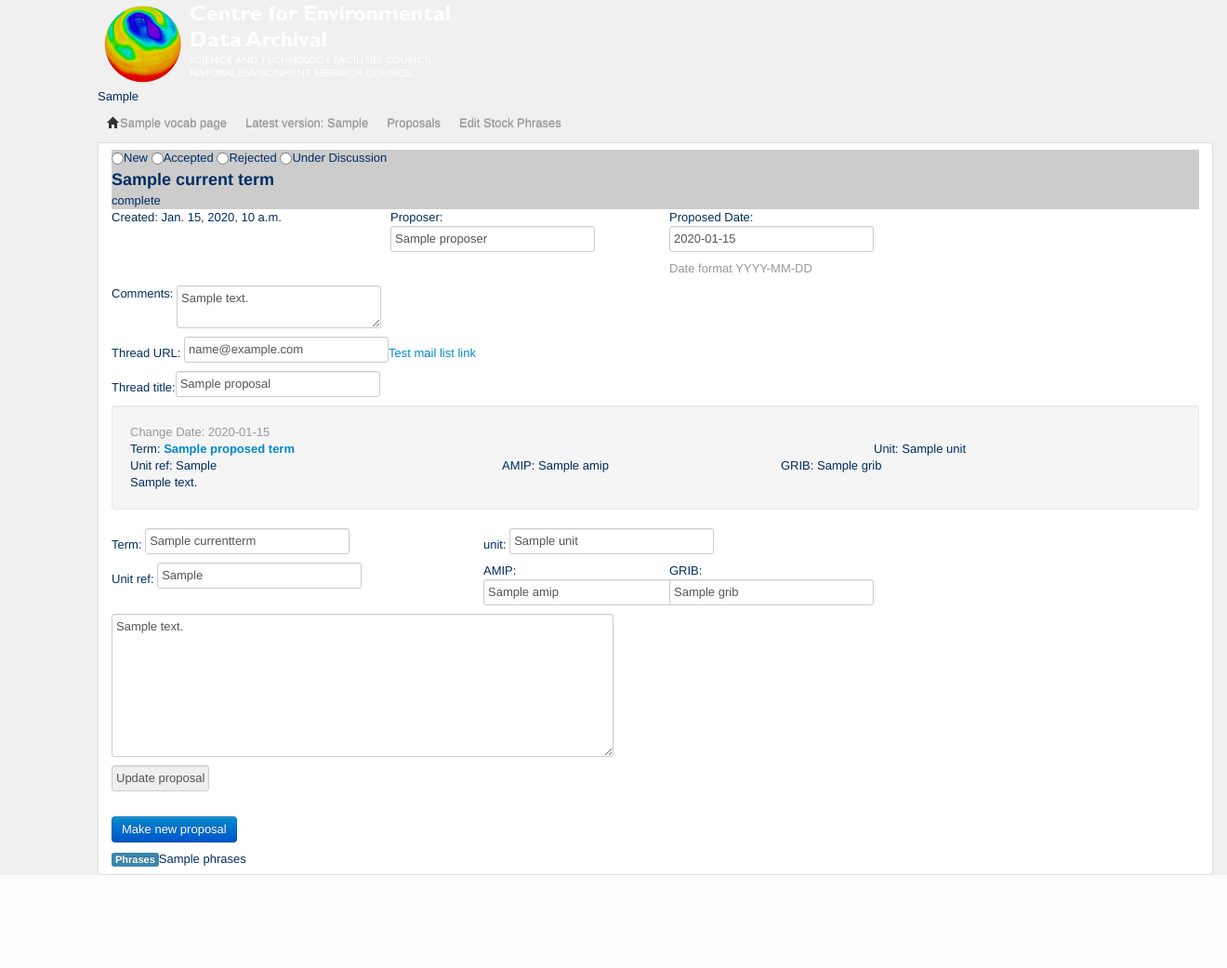
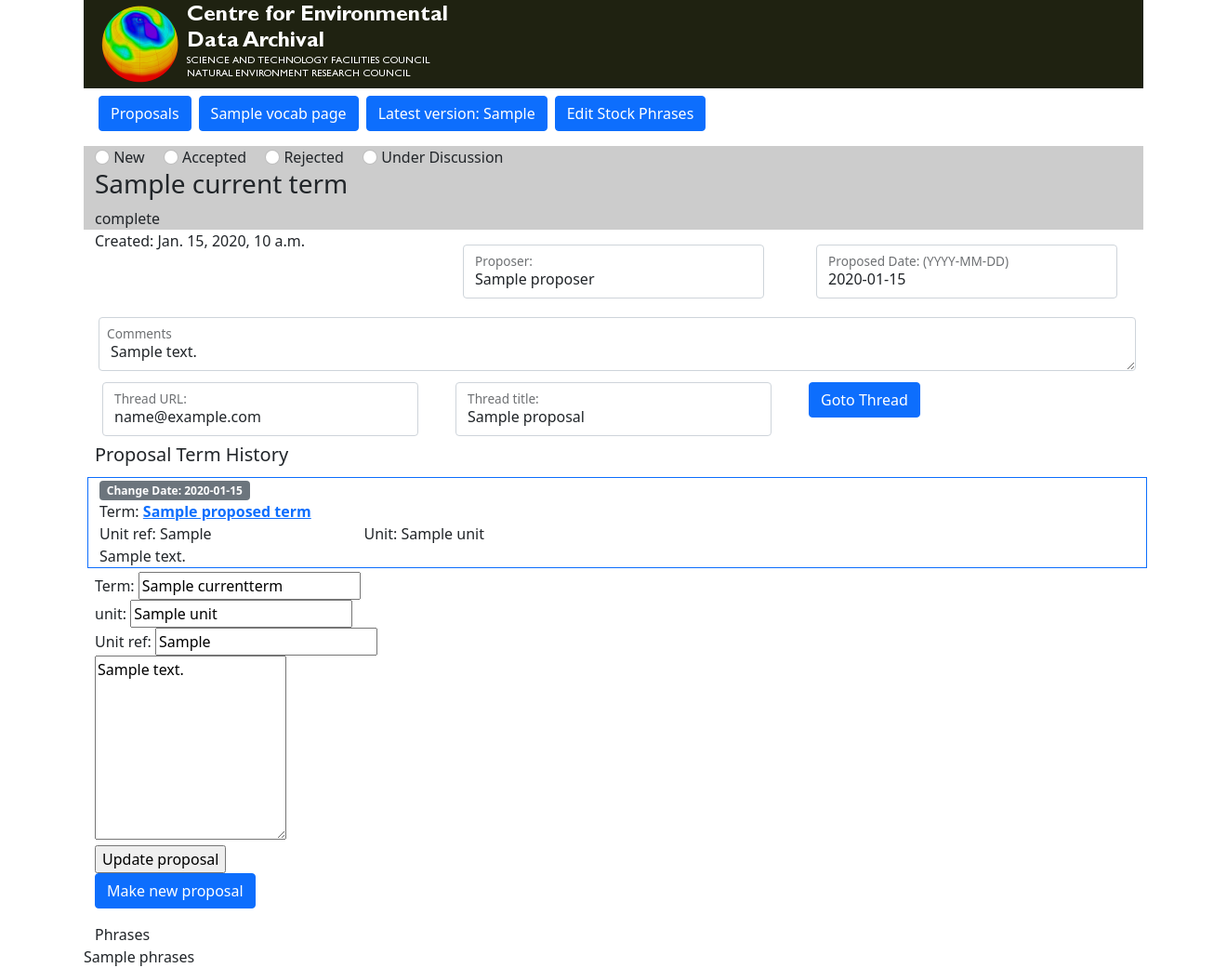
Before and after one commit to cedadev/cf-vocab-editor, a Django app: template vocab/templates/vocab/proposal.html in a window 1320 px wide. Shown: the whole page at 93% size. Before the commit the page ends 941 px from the top, so only its background shows below. Run offline with Django 3.2, Linux system fonts and the light colour scheme; the template is opened without the code that fills it: most values are stand-ins (such as "Sample title", 1, 10 or a date in 2020).

Commit message:
updates to bootstrap 5

```diff
--- a/vocab/templates/vocab/base.html
+++ b/vocab/templates/vocab/base.html
@@ -10,9 +10,13 @@
 <title>{% block meta_title %}{% endblock %}</title>
 <link rel="shortcut icon" href="/static/img/favicon.ico">
 
-<link rel="stylesheet" href="/static/css/bootstrap.css">
+<!--<link rel="stylesheet" href="/static/css/bootstrap.css">
 <link rel="stylesheet" href="/static/css/bootstrap.responsive.css">
-<link rel="stylesheet" href="/static/css/ceda.css""
+-->
+<link rel="stylesheet" href="/static/css/ceda.css">
+
+
+<link href="https://cdn.jsdelivr.net/npm/bootstrap@5.0.2/dist/css/bootstrap.min.css" rel="stylesheet" integrity="sha384-EVSTQN3/azprG1Anm3QDgpJLIm9Nao0Yz1ztcQTwFspd3yD65VohhpuuCOmLASjC" crossorigin="anonymous">
 
 {% block extra_css %}{% endblock %}
 
@@ -32,43 +36,25 @@
 </head>
 
 
-
 <body id="{% block body_id %}body{% endblock %}">
 
-<!--<div class="navbar">
-  <div class="navbar-inner">
-    --><div class="container">
-      <a class="btn btn-navbar" data-toggle="collapse" data-target=".nav-collapse">
-        <span class="icon-bar"></span>
-        <span class="icon-bar"></span>
-        <span class="icon-bar"></span>
-      </a>
-
-      <div id="site-info" class="span6">
-         <div id="site-logo"><a href="/"><img src="/static/img/ceda_logo_trasnp_white_4_small.png" /></a></div>
-         <div id="site-titles">
-            {% if settings.SITE_TAGLINE %}<div id="site-tagline">{{ settings.SITE_TAGLINE }}</div>{% endif %}
-         </div>
-     <!--
-      </div>
-
+<div class="container">
+  <div class="row">
+    <div class="col" style="background: rgb(31, 34, 17);">
+      <a href="/"><img src="/static/img/ceda_logo_trasnp_white_4_small.png"/></a>
     </div>
--->
-
-<div class="container">
+  </div>
 
   <div class="row">
-    <div class="span12">
+    <div class="col">
       <div class="navbar">
 {% block navbar %}
     <ul class="nav">
+      <li><a href="/proposals/{{vocab.pk}}" class="btn btn-primary mx-1">Proposals</a></li>
 {%if user %}
-      <li><a href="/admin/vocab/{{vocab.pk}}"><i class="icon-home"></i>{{vocab}} page</a></li>
-      <li><a href="/vocabversion/{{vocab.latest_version.pk}}">Latest version: {{vocab.latest_version}}</a></li>
-{% endif %}
-      <li><a href="/proposals/{{vocab.pk}}">Proposals</a></li>
-{%if user %}
-      <li><a href="/admin/vocab/phrase">Edit Stock Phrases</a></li>
+      <li><a href="/admin/vocab/{{vocab.pk}}" class="btn btn-primary mx-1"><i class="icon-home"></i>{{vocab}} page</a></li>
+      <li><a href="/vocabversion/{{vocab.latest_version.pk}}" class="btn btn-primary mx-1">Latest version: {{vocab.latest_version}}</a></li>
+      <li><a href="/admin/vocab/phrase" class="btn btn-primary mx-1">Edit Stock Phrases</a></li>
 {% endif %}
     </ul>
 {% endblock %}
@@ -76,15 +62,18 @@
     </div>
   </div>
 
-  <h1>{% block title %}{% endblock %}</h1>
+  <div class="row">
+    <div class="col">
+      <h1>{% block title %}{% endblock %}</h1>
+    </div>
+  </div>
 
-  <div class="container">
-    <div class="row">
-      <div class="span12 left main">
+
+  <div class="row">
+    <div class="col">
         {% block main %}{% endblock %}
       </div>
     </div>
-  </div>
 
 </div>
 
--- a/vocab/templates/vocab/proposal.html
+++ b/vocab/templates/vocab/proposal.html
@@ -1,59 +1,82 @@
 
 {% extends "vocab/base.html" %}
 
-
-
-
 {% block main %}
-
 
 <form method="post" action="/proposal/{{proposal.id}}/edit">{% csrf_token %}
 
+<div class="row">
+    <div class="col prop prop-{{proposal.status}}">
+      <input class="form-check-input" type="radio" name="status" value="new" id="status_new"
+      {%if proposal.status == 'new' %}checked="checked"{%endif%}/> <label class="form-check-label me-3" for="status_new">New</label>
+
+      <input class="form-check-input" type="radio" name="status" value="accepted" id="status_accepted"
+      {%if proposal.status == 'accepted' %}checked="checked"{%endif%}/> <label class="form-check-label me-3" for="status_accepted">Accepted</label>
+
+      <input class="form-check-input" type="radio" name="status" value="rejected" id="status_rejected"
+      {%if proposal.status == 'rejected' %}checked="checked"{%endif%}/> <label class="form-check-label me-3" for="status_rejected">Rejected</label>
+
+      <input class="form-check-input" type="radio" name="status" value="under discussion" id="status_ud"
+      {%if proposal.status == 'under discussion' %}checked="checked"{%endif%}/> <label class="form-check-label me-3" for="status_ud">Under Discussion</label>
+    </div>
+</div>
+
+<div class="row">
+      <div class="col prop prop-{{proposal.status}}"><h3>{{proposal.current_term.name|default:"No term set!"}}</h3> {{proposal.status}}</div>
+</div>
+
+<div class="row">
+      <div class="col-4">Created: {{proposal.created}}</div>
+      <div class="col-4"><div class="form-floating m-3">
+            <input type="text" class="form-control" id="proposerfield" value="{{proposal.proposer}}" name="proposer">
+            <label for="proposerfield">Proposer:</label>
+      </div></div>
+      <div class="col-4"><div class="form-floating m-3">
+            <input type="text" class="form-control" id="prop_date_field" value="{{proposal.proposed_date|date:'Y-m-d'}}" name="proposed_date">
+            <label for="prop_date_field">Proposed Date: (YYYY-MM-DD)</label>
+      </div></div>
+</div>
+
+<div class="row">
+      <div class="col-12"><div class="form-floating">
+            <textarea class="form-control m-1" name="comment" id="comments_field" rows="6">{{proposal.comment}}</textarea>
+      <label for="comments_field">Comments</label>
+      </div></div>
+</div>
 
 
 <div class="row">
-       <div class="span12 prop prop-{{proposal.status}}">
-              <input type="radio" name="status" value="new" {%if proposal.status == 'new' %}checked="checked"{%endif%}/>New
-              <input type="radio" name="status" value="accepted" {%if proposal.status == 'accepted' %}checked="checked"{%endif%}/>Accepted
-              <input type="radio" name="status" value="rejected" {%if proposal.status == 'rejected' %}checked="checked"{%endif%} />Rejected
-              <input type="radio" name="status" value="under discussion" {%if proposal.status == 'under discussion' %}checked="checked"{%endif%}/>Under Discussion</div>
-</div>
-<div class="row">
-      <div class="span12 prop prop-{{proposal.status}}"><h3>{{proposal.current_term.name|default:"No term set!"}}</h3> {{proposal.status}}</div>
-</div>
-<div class="row">
-      <div class="span3">Created: {{proposal.created}}</div>
-      <div class="span3">Proposer: <input type="text" name="proposer" value="{{proposal.proposer}}"></div>
-      <div class="span2">Proposed Date: <input type="text" name="proposed_date" value="{{proposal.proposed_date|date:"Y-m-d"}}"><p class="muted">Date format YYYY-MM-DD</p></div>
-</div>
-<div class="row">
-      <div class="span8">Comments: <textarea name="comment">{{proposal.comment}}</textarea></div>
-</div>
-<div class="row">
-      <div class="span8">Thread URL: <input type="text" name="mail_list_url" value="{{proposal.mail_list_url}}"><a href="{{proposal.mail_list_url}}">Test mail list link</a></div>
-</div>
-<div class="row">
-      <div class="span8">Thread title:<input type="text" name="mail_list_title" value="{{proposal.mail_list_title}}"></div>
+      <div class="col-4"><div class="form-floating m-2">
+            <input type="text" class="form-control" id="mail_list_url_field" value="{{proposal.mail_list_url}}" name="mail_list_url">
+            <label for="mail_list_url_field">Thread URL:</label>
+      </div></div>
+      <div class="col-4"><div class="form-floating m-2">
+            <input type="text" class="form-control" id="mail_list_title_field" value="{{proposal.mail_list_title}}" name="mail_list_title">
+            <label for="mail_list_title_field">Thread title:</label>
+      </div></div>
+      <div class="col-4"><a class="btn btn-primary m-2" href="{{proposal.mail_list_url}}">Goto Thread</a></div>
 </div>
 
+<div class="row">
+      <h5>Proposal Term History</h5>
+</div>
+{% for pt, date in proposed_terms %}
+<div class="row">
+      <div class="container border border-primary m-1">
+            <div class="row"><div class="col-12"><span class="badge bg-secondary">Change Date: {{date}}</span></div></div>
 
-{% for pt, date in proposed_terms %}
-<div class="well">
             <div class="row">
-  		<div class="span12 muted">Change Date: {{date}}</div>
+                     <div class="col-12">Term: <b><a href="/termhistory/{{pt.id}}">{{pt.name}}</a></b></div>
             </div>
+
             <div class="row">
-   		<div class="span8">Term: <b><a href="/termhistory/{{pt.id}}">{{pt.name}}</a></b></div>
-   		<div class="span3">Unit: {{pt.unit}}</div>
+                  <div class="col-3">Unit ref: {{pt.unit_ref}}</div>
+                  <div class="col-3">Unit: {{pt.unit}}</div>
             </div>
- <div class="row">
-   		<div class="span4">Unit ref: {{pt.unit_ref}}</div>
-   		<div class="span3">AMIP: {{pt.amip}}</div>
-   		<div class="span4">GRIB: {{pt.grib}}</div>
+            <div class="row"> <div class="col-12">{{pt.description}}</div></div>
       </div>
- <div class="row">
-   		<div class="span8">{{pt.description}}</div>
       </div>
+
 </div>
 {%endfor%}
 
@@ -63,8 +86,6 @@
  </div>
  <div class="row">
   		<div class="span4">Unit ref: <input type="text" name="unitref" value="{{currentterm.unit_ref}}"></div>
-   		<div class="span2">AMIP: <input type="text" name="amip" value="{{currentterm.amip}}"></div>
-   		<div class="span2">GRIB: <input type="text" name="grib" value="{{currentterm.grib}}"></div>
  </div>
  <div class="row">
    		<div class="span10"><textarea name="description" width="90" rows="8" class="input-xxlarge">{{currentterm.description}}</textarea></div>
--- a/vocab/templates/vocab/term.html
+++ b/vocab/templates/vocab/term.html
@@ -7,8 +7,6 @@
 
 <li>{{term.name}}</li>
 <li>{{term.description}}</li>
-<li>{{term.grib}}</li>
-<li>{{term.amip}}</li>
 <li>{{term.externalid}}</li>
 <li>{{term.unit}}</li>
 <li>{{term.unit_ref}}</li>
--- a/vocab/templates/vocab/view_phrase_list.html
+++ b/vocab/templates/vocab/view_phrase_list.html
@@ -10,8 +10,8 @@
 {% for p in phrases %}
 
 <div class="row">
-  <div class="span5">{{p.regex}}</div>
-  <div class="span7">{{p.text}}</div>
+  <div class="col-5">{{p.regex}}</div>
+  <div class="col-7">{{p.text}}</div>
 </div>
 
 {%endfor%}
```
Also changed, not shown: vocab/models.py (+39 -55 lines), vocab/templates/vocab/bulkupload_form.html (+12 -5 lines), vocab/templates/vocab/bulkupload_phrases_form.html (+8 -3 lines), vocab/templates/vocab/proposal_row.html (added, +27 -0 lines), vocab/templates/vocab/view_proposal.html (+11 -23 lines), vocab/templates/vocab/view_proposal_list.html (+9 -9 lines), vocab/templates/vocab/vocab.html (+4 -4 lines), vocab/templates/vocab/vocabversion.html (+15 -19 lines), vocab/templates/vocab/vocabversionupdate.html (+4 -6 lines), vocab/templates/vocab/vocabversionxml.xml (+5 -5 lines), vocab/views.py (+0 -25 lines), vocab/migrations/0001_initial.py (added), vocab/migrations/0002_alter_alias_id_alter_alias_name_alter_alias_termname_and_more.py (added), vocab/migrations/__init__.py (added), 2 other files. Lines whose indentation alone changed are shown as unchanged.
